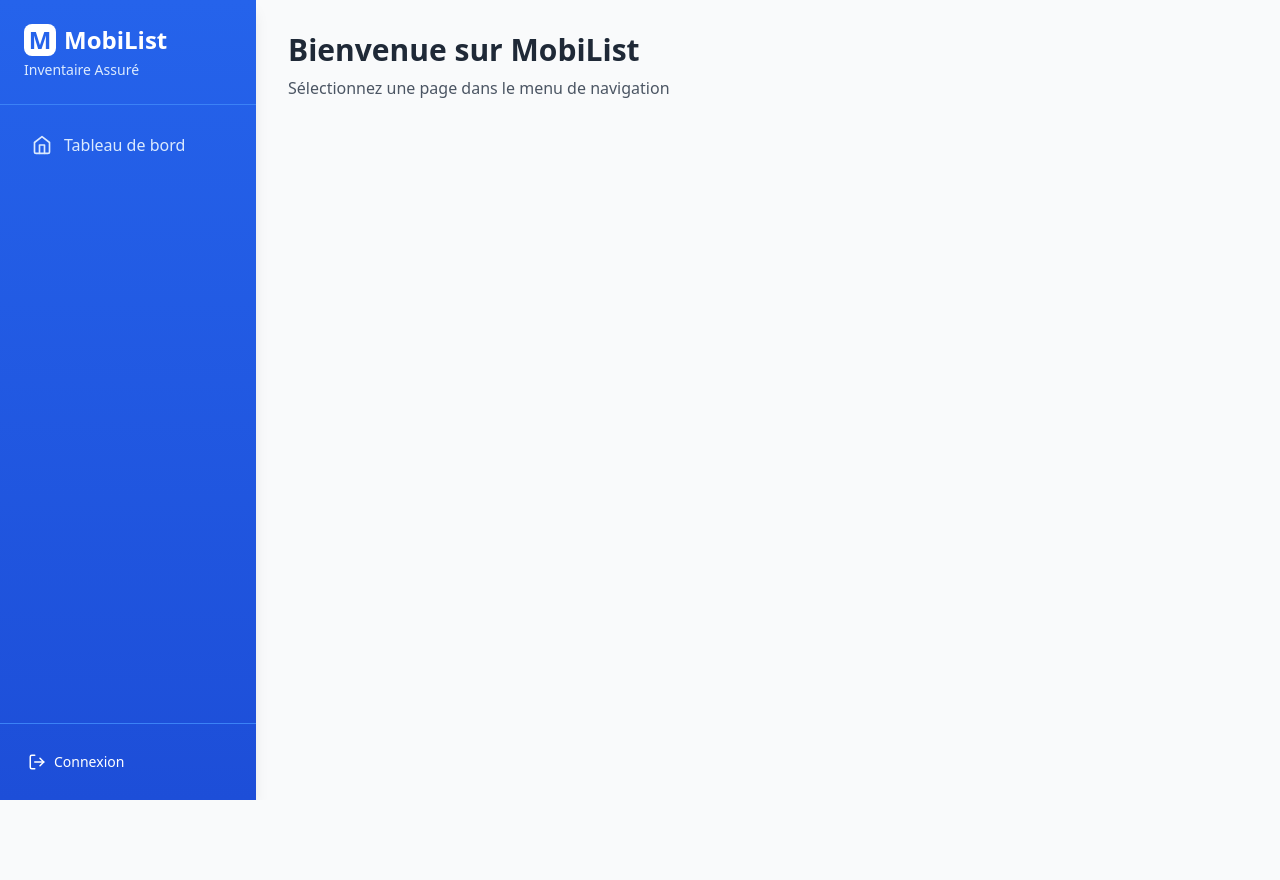
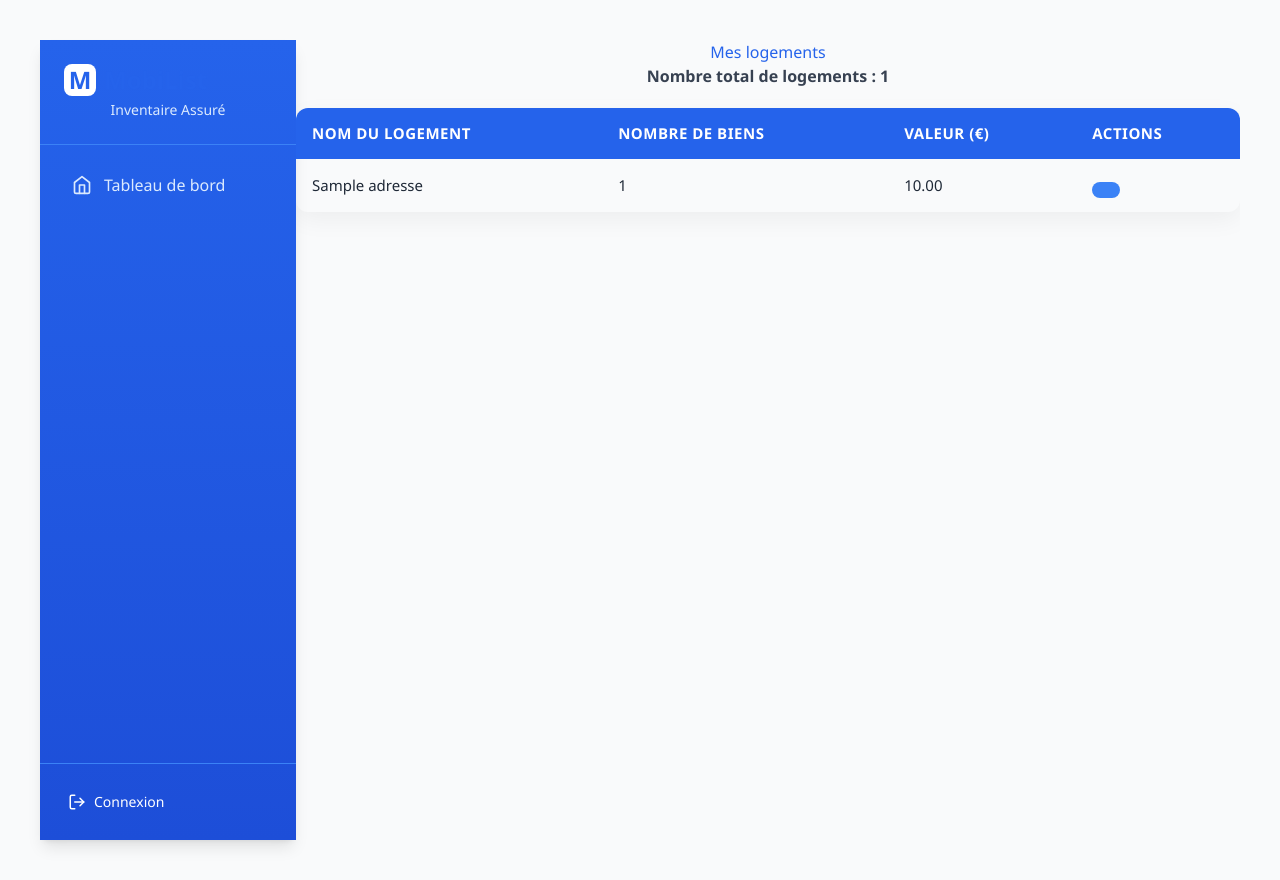
Before and after one commit to Y46ne/SAE_Projet_etudiant, a Python web app: template monApp/templates/mes_logements.html in a window 1280 px wide. Before the commit the page ends 800 px from the top, so only its background shows below. Run offline with Jinja, Linux system fonts and the light colour scheme; the template is opened without the code that fills it: most values are stand-ins (such as "Sample title", 1, 10 or a date in 2020); some libraries are stand-ins or nearby versions.

Commit message:
Ajout de pages, mises en place sur les différentes pages de l'architecture avec les différents blocks

```diff
--- a/monApp/database/assureur.py
+++ b/monApp/database/assureur.py
@@ -12,8 +12,6 @@ class Assureur(db.Model):
     telephone = db.Column(db.String(20))
     mot_de_passe = db.Column(db.String(255), nullable=False)
     societe = db.Column(db.String(100))
-
-    # Relations
     logements_couverts = db.relationship('Logement', secondary=couvre, backref=db.backref('couverts_par', lazy='subquery'), lazy='subquery')
 
     def __init__(self, nom, prenom, email, mot_de_passe, telephone=None, societe=None, login=None):
--- /dev/null
+++ b/monApp/static/css/mes_logements.css
@@ -0,0 +1,158 @@
+/* Reset + base */
+* {
+    margin: 0;
+    padding: 0;
+    box-sizing: border-box;
+}
+
+body {
+    font-family: 'Segoe UI', Tahoma, Geneva, Verdana, sans-serif;
+    background-color: #ffffff;
+    min-height: 100vh;
+    padding: 40px;
+    color: #1f2937;
+}
+
+/* Conteneur principal */
+main {
+    background: #f9fafb;
+    border-radius: 24px;
+    padding: 40px 60px;
+    box-shadow: 0 20px 60px rgba(0, 0, 0, 0.1);
+    max-width: 1000px;
+    margin: 0 auto;
+}
+
+/* Titre principal */
+h1 {
+    color: #2563eb;
+    font-size: 32px;
+    font-weight: 700;
+    text-align: center;
+    margin-bottom: 30px;
+}
+
+/* Texte */
+p {
+    font-size: 16px;
+    color: #374151;
+    margin-bottom: 20px;
+    text-align: center;
+}
+
+/* Boutons */
+.btn {
+    display: inline-block;
+    padding: 10px 18px;
+    border-radius: 12px;
+    font-weight: 600;
+    text-decoration: none;
+    transition: all 0.3s ease;
+    font-size: 15px;
+    border: none;
+}
+
+.btn-success {
+    background: #2563eb;
+    color: #fff;
+}
+
+.btn-success:hover {
+    background: #1d4ed8;
+}
+
+/* Boutons d’action */
+.task-controls .btn {
+    margin-right: 6px;
+    font-size: 14px;
+    padding: 8px 12px;
+    display: inline-flex;
+    align-items: center;
+    justify-content: center;
+}
+
+.btn-info {
+    background: #3b82f6;
+    color: #fff;
+}
+
+.btn-info:hover {
+    background: #2563eb;
+}
+
+.btn-warning {
+    background: #facc15;
+    color: #1f2937;
+}
+
+.btn-warning:hover {
+    background: #eab308;
+}
+
+.btn-danger {
+    background: #ef4444;
+    color: #fff;
+}
+
+.btn-danger:hover {
+    background: #dc2626;
+}
+
+/* Tableau */
+.table {
+    width: 100%;
+    border-collapse: collapse;
+    margin-top: 20px;
+    border-radius: 12px;
+    overflow: hidden;
+    box-shadow: 0 8px 25px rgba(0, 0, 0, 0.05);
+}
+
+.table th, .table td {
+    padding: 14px 16px;
+    text-align: left;
+    font-size: 15px;
+}
+
+.table th {
+    background-color: #2563eb;
+    color: #fff;
+    font-weight: 600;
+    text-transform: uppercase;
+    letter-spacing: 0.5px;
+}
+
+.table-striped tbody tr:nth-child(even) {
+    background-color: #f3f4f6;
+}
+
+.table-hover tbody tr:hover {
+    background-color: #e0e7ff;
+    transition: background-color 0.3s ease;
+}
+
+/* Icônes */
+.task-controls i {
+    margin-right: 4px;
+}
+
+/* Responsive */
+@media (max-width: 768px) {
+    main {
+        padding: 20px;
+    }
+
+    h1 {
+        font-size: 26px;
+    }
+
+    .table th, .table td {
+        font-size: 14px;
+        padding: 10px;
+    }
+
+    .btn {
+        font-size: 14px;
+        padding: 10px 14px;
+    }
+}
--- a/monApp/templates/ajouter_logement.html
+++ b/monApp/templates/ajouter_logement.html
@@ -3,7 +3,7 @@
 {% block title %}Ajouter un Logement{% endblock %}
 
 {% block head %}
-  <link rel="stylesheet" href="{{ url_for('static', filename='../static/css/logement_client.css') }}">
+  <link rel="stylesheet" href="{{ url_for('static', filename='../static/css/ajouter_logement.css') }}">
 {% endblock %}
 
 {% block content %}
@@ -16,7 +16,7 @@
 
         <section class="form-section">
             <div class="card">
-                <form action="{{ url_for('logement_client') }}" method="POST" class="form">
+                <form action="{{ url_for('ajouter_logement') }}" method="POST" class="form">
 
                     <div class="form-group">
                         {{ form.adresse.label(class="form-label") }}
--- a/monApp/templates/mes_logements.html
+++ b/monApp/templates/mes_logements.html
@@ -1,6 +1,10 @@
 {% extends "base.html" %}
 
-{% block main %}
+{% block head %}
+<link rel="stylesheet" href="{{ url_for('static', filename='css/mes_logements.css') }}">
+{% endblock %}
+
+{% block content %}
 <h1>Mes logements</h1>
 
 <p><strong>Nombre total de logements : {{ logements|length }}</strong></p>
--- a/monApp/templates/tableauDeBord.html
+++ b/monApp/templates/tableauDeBord.html
@@ -46,7 +46,7 @@
                     <div class="logement-actions">
                         <a href="{{ url_for('voir_logement', id=logement.id) }}" class="btn-consulter">Consulter ></a>
                         <a href="{{ url_for('update_logement', id=logement.id) }}" class="btn-icon" title="Modifier">✏️ Modifier</a>
-                        <button class="btn-icon btn-delete" onclick="confirmerSuppression({{ logement.id }})" title="Supprimer">🗑️ Supprimer</button>
+                        <button class="btn-icon btn-delete" onclick="confirmerSuppression('{{ logement.id }}')" , title="Supprimer">🗑️ Supprimer</button>
                     </div>
                 </div>
                 {% endfor %}
--- a/monApp/views.py
+++ b/monApp/views.py
@@ -49,7 +49,7 @@ def ajouter_logement():
     return render_template('ajouter_logement.html',form=form)
 
 
-@app.route('/mes-logements/')
+@app.route('/mes_logements/')
 def mes_logements():
     logements = Logement.query.all()
     rows = []
```
Also changed, not shown: monApp/templates/creeruncompte.html (+52 -30 lines), monApp/templates/login.html (+30 -26 lines), monApp/templates/piece_logement_client.html (+30 -21 lines), monApp/templates/reinitialiser.html (+39 -20 lines), monApp.db, monApp/static/css/ajouter_logement.css (renamed from monApp/static/css/logement_client.css).
